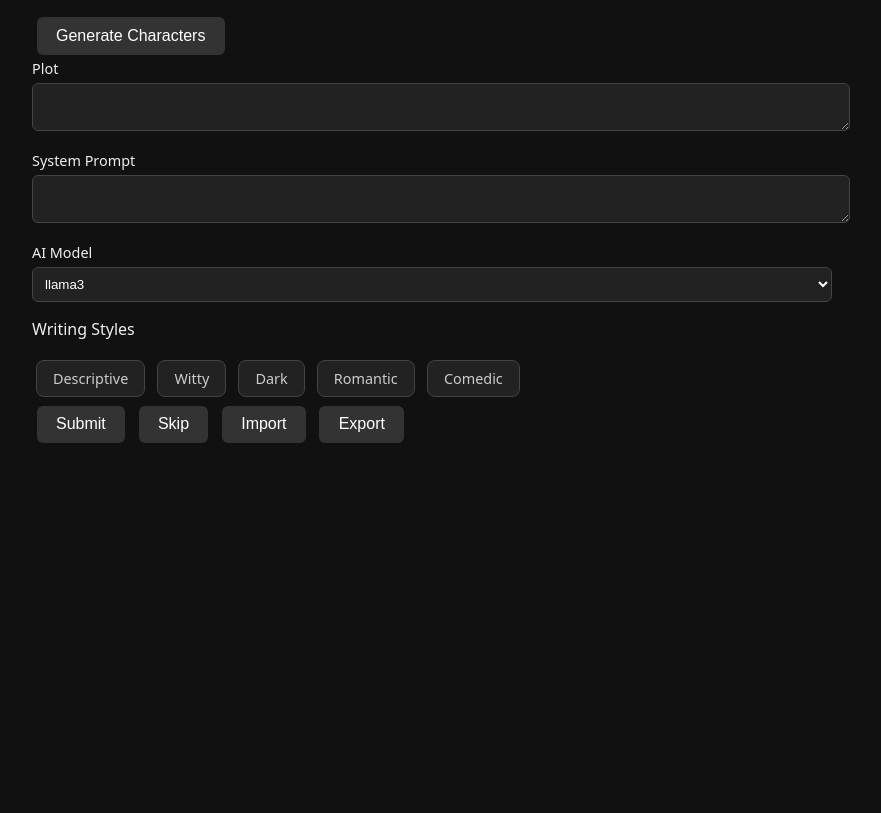
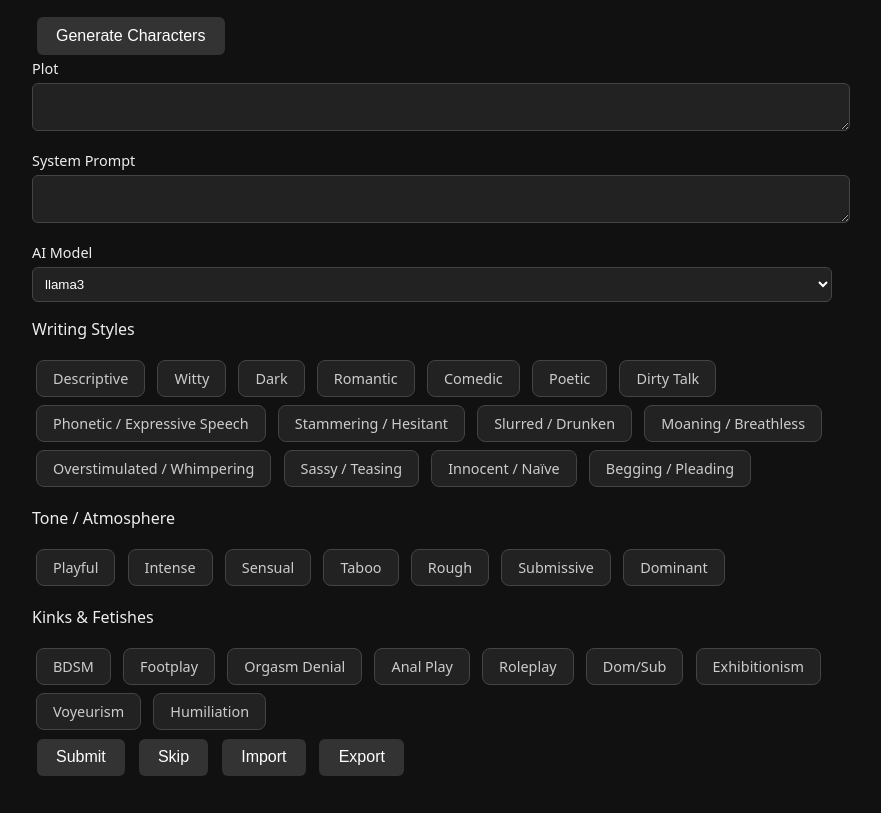
Before and after one commit to ThePotatoGamer0/ai, a plain HTML site: page setup/index.htm in a window 1280 px wide. Shown: the part 178-991 px from the top of the page, without its empty margins (208-1089 px from the left). Before the commit the page ends 800 px from the top, so only its background shows below. Drawn offline with Linux system fonts and the light colour scheme.

Commit message:
Add lots

```diff
--- a/setup/index.htm
+++ b/setup/index.htm
@@ -47,6 +47,94 @@
 
           <input type="checkbox" id="style-comedic" name="styles" value="Comedic" />
           <label for="style-comedic">Comedic</label>
+
+          <input type="checkbox" id="style-poetic" name="styles" value="Poetic" />
+          <label for="style-poetic">Poetic</label>
+
+          <input type="checkbox" id="style-dirty-talk" name="styles" value="Dirty Talk" />
+          <label for="style-dirty-talk">Dirty Talk</label>
+
+          <input type="checkbox" id="style-phonetic" name="styles" value="Phonetic" />
+          <label for="style-phonetic">Phonetic / Expressive Speech</label>
+
+          <input type="checkbox" id="style-stammering" name="styles" value="Stammering" />
+          <label for="style-stammering">Stammering / Hesitant</label>
+
+          <input type="checkbox" id="style-slurred" name="styles" value="Slurred" />
+          <label for="style-slurred">Slurred / Drunken</label>
+
+          <input type="checkbox" id="style-moaning" name="styles" value="Moaning" />
+          <label for="style-moaning">Moaning / Breathless</label>
+
+          <input type="checkbox" id="style-overstimulated" name="styles" value="Overstimulated" />
+          <label for="style-overstimulated">Overstimulated / Whimpering</label>
+
+          <input type="checkbox" id="style-sassy" name="styles" value="Sassy" />
+          <label for="style-sassy">Sassy / Teasing</label>
+
+          <input type="checkbox" id="style-innocent" name="styles" value="Innocent" />
+          <label for="style-innocent">Innocent / Naïve</label>
+
+          <input type="checkbox" id="style-begging" name="styles" value="Begging" />
+          <label for="style-begging">Begging / Pleading</label>
+        </div>
+      </section>
+
+      <section>
+        <p>Tone / Atmosphere</p>
+        <div class="checkbox-group">
+          <input type="checkbox" id="tone-playful" name="tone" value="Playful" />
+          <label for="tone-playful">Playful</label>
+
+          <input type="checkbox" id="tone-intense" name="tone" value="Intense" />
+          <label for="tone-intense">Intense</label>
+
+          <input type="checkbox" id="tone-sensual" name="tone" value="Sensual" />
+          <label for="tone-sensual">Sensual</label>
+
+          <input type="checkbox" id="tone-taboo" name="tone" value="Taboo" />
+          <label for="tone-taboo">Taboo</label>
+
+          <input type="checkbox" id="tone-rough" name="tone" value="Rough" />
+          <label for="tone-rough">Rough</label>
+
+          <input type="checkbox" id="tone-submissive" name="tone" value="Submissive" />
+          <label for="tone-submissive">Submissive</label>
+
+          <input type="checkbox" id="tone-dominant" name="tone" value="Dominant" />
+          <label for="tone-dominant">Dominant</label>
+        </div>
+      </section>
+
+      <section>
+        <p>Kinks & Fetishes</p>
+        <div class="checkbox-group">
+          <input type="checkbox" id="kink-bdsm" name="kinks" value="BDSM" />
+          <label for="kink-bdsm">BDSM</label>
+
+          <input type="checkbox" id="kink-footplay" name="kinks" value="Footplay" />
+          <label for="kink-footplay">Footplay</label>
+
+          <input type="checkbox" id="kink-orgasm-denial" name="kinks" value="Orgasm Denial" />
+          <label for="kink-orgasm-denial">Orgasm Denial</label>
+
+          <input type="checkbox" id="kink-anal" name="kinks" value="Anal Play" />
+          <label for="kink-anal">Anal Play</label>
+
+          <input type="checkbox" id="kink-roleplay" name="kinks" value="Roleplay" />
+          <label for="kink-roleplay">Roleplay</label>
+
+          <input type="checkbox" id="kink-domsub" name="kinks" value="Dom/Sub" />
+          <label for="kink-domsub">Dom/Sub</label>
+
+          <input type="checkbox" id="kink-exhibitionism" name="kinks" value="Exhibitionism" />
+          <label for="kink-exhibitionism">Exhibitionism</label>
+
+          <input type="checkbox" id="kink-voyeurism" name="kinks" value="Voyeurism" />
+          <label for="kink-voyeurism">Voyeurism</label>
+
+          <input type="checkbox" id="kink-humiliation" name="kinks" value="Humiliation" />
+          <label for="kink-humiliation">Humiliation</label>
         </div>
       </section>
 
--- a/setup/setup.js
+++ b/setup/setup.js
@@ -112,4 +112,4 @@ document.addEventListener('DOMContentLoaded', () => {
     skipBtn.addEventListener('click', () => {
       window.location.href = '../chat';
     });
-  });
+  })
```
Also changed, not shown: chat/chat.js (+19 -3 lines).
